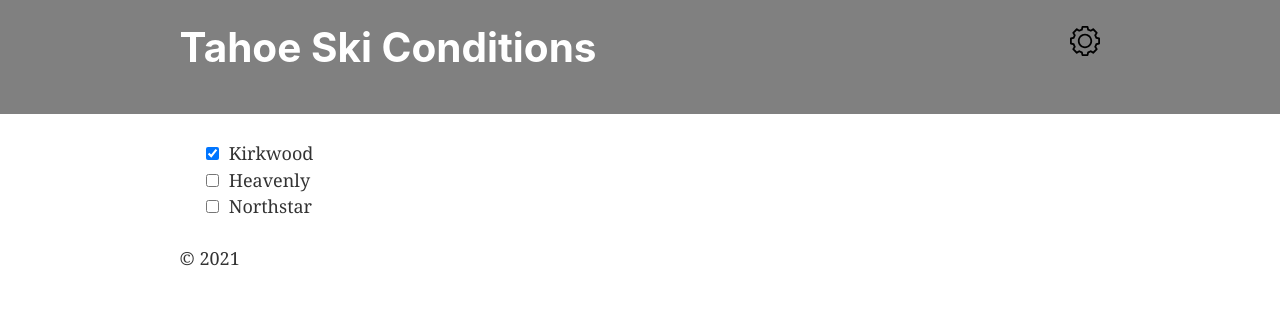
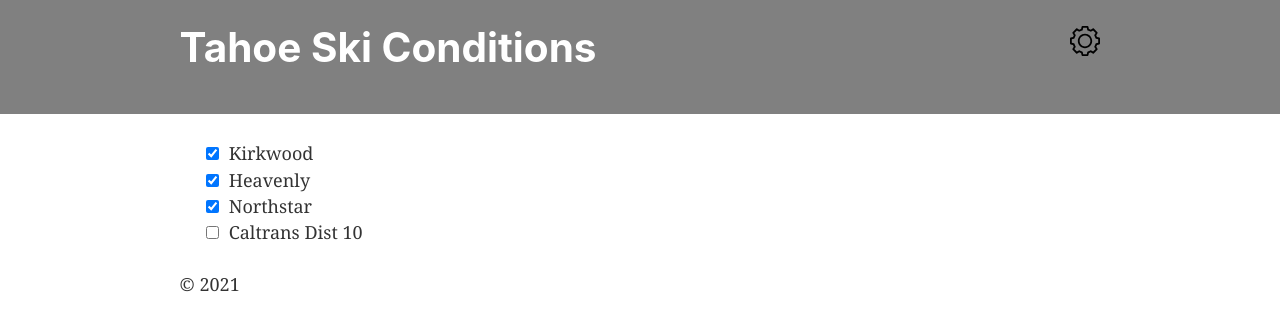
Before and after one commit to sfeidersullivan/tahoe-ski-conditions, a Gatsby site: page /settings in a window 1280 px wide. Built offline with nearby package versions, Linux system fonts and the light colour scheme; Gatsby itself is replaced by a stand-in of ours.

Commit message:
add CaltransDist10 twitter, default to first 3 feeds

```diff
--- a/src/constants/index.js
+++ b/src/constants/index.js
@@ -11,6 +11,10 @@
     url: 'https://twitter.com/northstarmtn?ref_src=twsrc%5Etfw',
     name: 'Northstar',
   },
+  'caltrans': {
+    url: 'https://twitter.com/CaltransDist10?ref_src=twsrc%5Etfw',
+    name: 'Caltrans Dist 10',
+  },
 };
 
 export const localStorageKey = 'tahoe-ski-conditions';
--- a/src/localStorage/index.js
+++ b/src/localStorage/index.js
@@ -22,7 +22,7 @@
   const cache = getCache();
   const { mountains } = cache;
   if (!Array.isArray(mountains) || mountains.length < 1) {
-    const defaultList = [Object.keys(mountainMap)[0]];
+    const defaultList = Object.keys(mountainMap).slice(0,3);
     setMountains(defaultList);
     return defaultList;
   }
```
